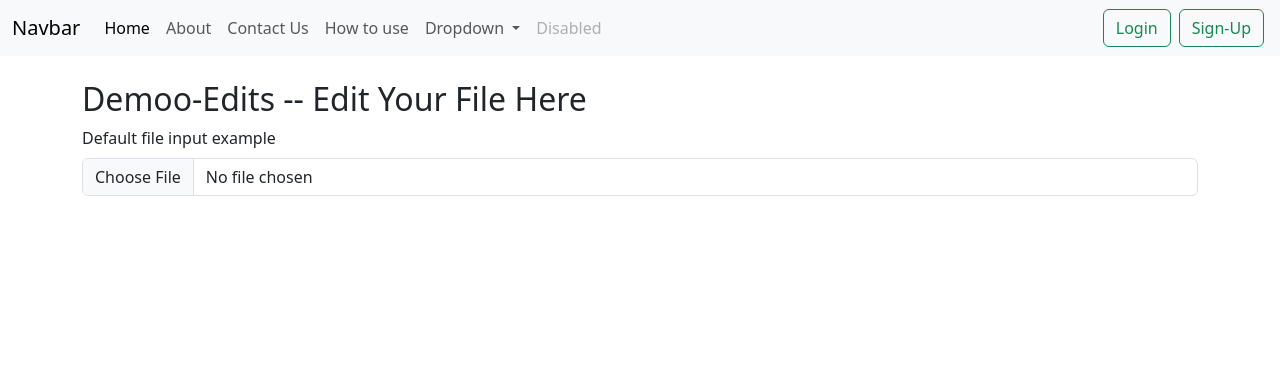
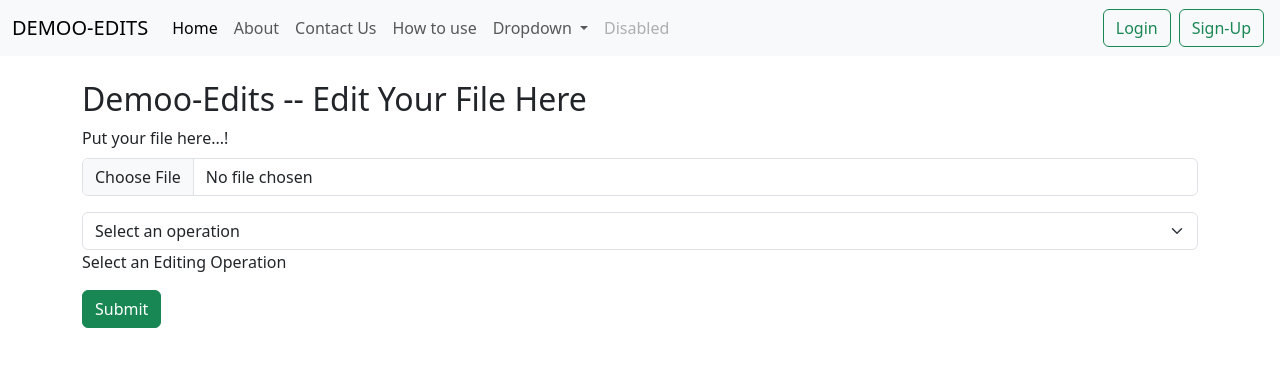
Before and after one commit to kumre005/Image_editor, a Flask app: page / in a window 1280 px wide. Shown: the top 367 px of the page. Run offline with Flask 3, Linux system fonts and the light colour scheme.

Commit message:
create readme, modify main and index

```diff
--- a/main.py
+++ b/main.py
@@ -1,7 +1,7 @@
 # pip install flask ovencv-python
 
 from flask import Flask
-from flask import render_template
+from flask import render_template, request
 
 app = Flask(__name__)
 
@@ -17,4 +17,10 @@ def about():
 def contact():
     return render_template("contact.html")
 
+@app.route("/edit", methods = ['POST', 'GET'])
+def edit():
+    if request.method == 'POST':
+        return "POST request is here...!"
+    return render_template("index.html")
+
 app.run(debug = True, port = 5000)
--- a/templates/index.html
+++ b/templates/index.html
@@ -1,17 +1,21 @@
 <!doctype html>
 <html lang="en">
+
 <head>
   <meta charset="utf-8">
   <meta name="viewport" content="width=device-width, initial-scale=1">
   <title>Demoo-Edits-edit your images online...!</title>
-    <link href="https://cdn.jsdelivr.net/npm/bootstrap@5.3.3/dist/css/bootstrap.min.css" rel="stylesheet" integrity="sha384-QWTKZyjpPEjISv5WaRU9OFeRpok6YctnYmDr5pNlyT2bRjXh0JMhjY6hW+ALEwIH" crossorigin="anonymous">
+  <link href="https://cdn.jsdelivr.net/npm/bootstrap@5.3.3/dist/css/bootstrap.min.css" rel="stylesheet"
+    integrity="sha384-QWTKZyjpPEjISv5WaRU9OFeRpok6YctnYmDr5pNlyT2bRjXh0JMhjY6hW+ALEwIH" crossorigin="anonymous">
 </head>
+
 <body>
 
   <nav class="navbar navbar-expand-lg bg-body-tertiary">
     <div class="container-fluid">
-          <a class="navbar-brand" href="/">Navbar</a>
-          <button class="navbar-toggler" type="button" data-bs-toggle="collapse" data-bs-target="#navbarSupportedContent" aria-controls="navbarSupportedContent" aria-expanded="false" aria-label="Toggle navigation">
+      <a class="navbar-brand" href="/">DEMOO-EDITS</a>
+      <button class="navbar-toggler" type="button" data-bs-toggle="collapse" data-bs-target="#navbarSupportedContent"
+        aria-controls="navbarSupportedContent" aria-expanded="false" aria-label="Toggle navigation">
         <span class="navbar-toggler-icon"></span>
       </button>
       <div class="collapse navbar-collapse" id="navbarSupportedContent">
@@ -35,7 +39,9 @@
             <ul class="dropdown-menu">
               <li><a class="dropdown-item" href="#">Action</a></li>
               <li><a class="dropdown-item" href="#">Another action</a></li>
-                  <li><hr class="dropdown-divider"></li>
+              <li>
+                <hr class="dropdown-divider">
+              </li>
               <li><a class="dropdown-item" href="#">Something else here</a></li>
             </ul>
           </li>
@@ -53,16 +59,32 @@
   <div class="container my-4">
     <h1 class="fs-2 text">Demoo-Edits -- Edit Your File Here</h1>
 
-        <form action="/edit">
+    <form action="/edit" method="post" enctype="multipart/form-data">
 
       <div class="mb-3">
-            <label for="formFile" class="form-label">Default file input example</label>
+        <label for="formFile" class="form-label">Put your file here...!</label>
         <input class="form-control" type="file" id="formFile">
       </div>
+      <div class="mb-3">
+        <div>
+          <select class="form-select" aria-label="Default select example">
+            <option selected>Select an operation</option>
+            <option value="cpng">convert to png</option>
+            <option value="cgrey">convert to Greyscale</option>
+            <option value="cwebp">convert to webp</option>
+            <option value="cjpg">Convert to jpg</option>
+          </select>
+          <label for="floatingSelect">Select an Editing Operation</label>
+        </div>
+      </div>
+      <button type="button" class="btn btn-success">Submit</button>
 
     </form>
   </div>
 
-    <script src="https://cdn.jsdelivr.net/npm/bootstrap@5.3.3/dist/js/bootstrap.bundle.min.js" integrity="sha384-YvpcrYf0tY3lHB60NNkmXc5s9fDVZLESaAA55NDzOxhy9GkcIdslK1eN7N6jIeHz" crossorigin="anonymous"></script>
+  <script src="https://cdn.jsdelivr.net/npm/bootstrap@5.3.3/dist/js/bootstrap.bundle.min.js"
+    integrity="sha384-YvpcrYf0tY3lHB60NNkmXc5s9fDVZLESaAA55NDzOxhy9GkcIdslK1eN7N6jIeHz"
+    crossorigin="anonymous"></script>
 </body>
+
 </html>
```
Also changed, not shown: README.md (added). Lines whose indentation alone changed are shown as unchanged.
